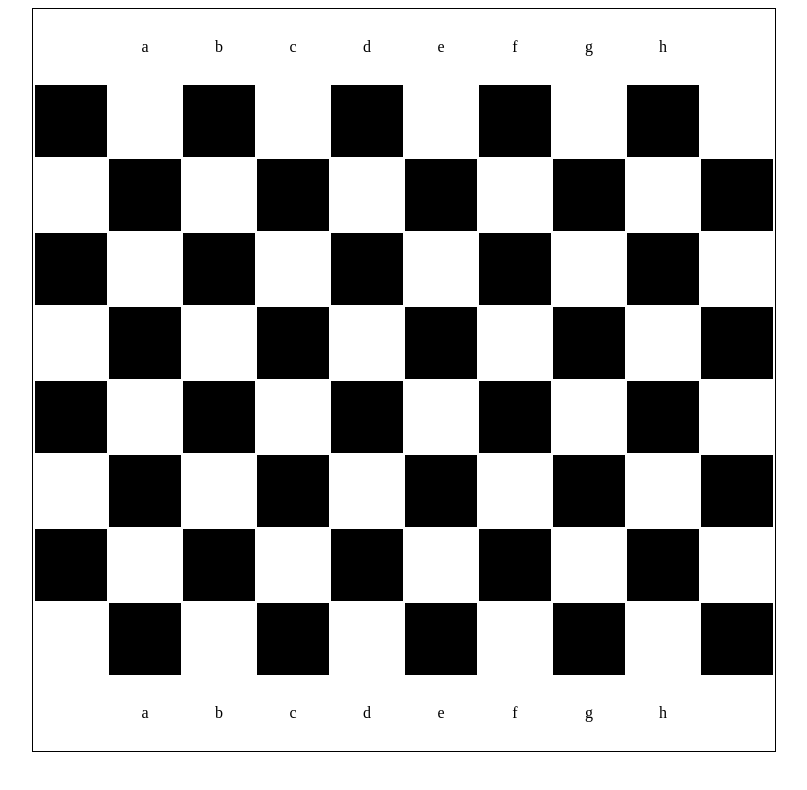
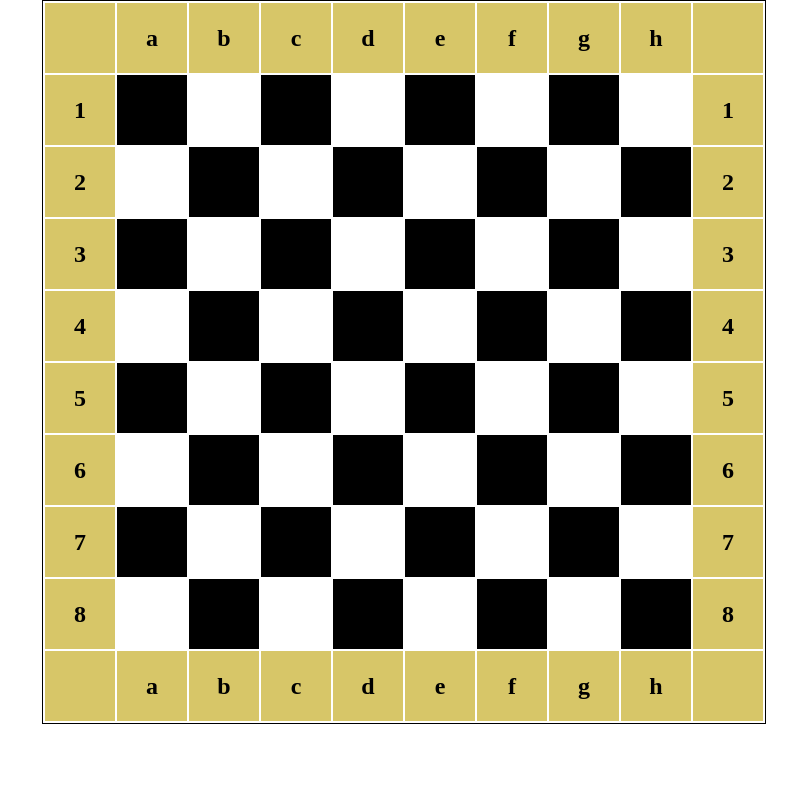
Before and after one commit to Vyalkoff/Java-script, a plain HTML site: page dz_5/dz_1/index.html in a window 1280 px wide. Shown: the whole page, without its empty margins (236-1043 px from the left). Drawn offline with Linux system fonts and the light colour scheme; files that its build step writes are made by us from their sources.

Commit message:
удалил style

```diff
--- a/dz_5/dz_1/chees.js
+++ b/dz_5/dz_1/chees.js
@@ -5,20 +5,34 @@ function getBoard() {
 
 
     for (let i = 0; i < 10; i++) {
+
         let block_tr = document.createElement('tr');
         board.appendChild(block_tr);
 
 
         for (let j = 0; j < 10; j++) {
+
             if (j == 0) flag = !flag;
             let block_td = document.createElement('td');
 
             if (i == 0 || i == 9) {
-                board.appendChild(block_tr);
                 let block_td_word = document.createElement('td');
+
+                block_td_word.className = 'word';
                 block_td_word.innerHTML = words[j];
                 block_tr.appendChild(block_td_word);
+
             } else if (i != 0 && i != 9) {
+
+                if (j == 0 || j == 9) {
+                    let block_td_num = document.createElement('td');
+                    block_td_num.innerHTML = i
+                    block_td_num.className = 'word';
+                    block_tr.appendChild(block_td_num);
+                }
+                else if (j != 0 && j != 9) {
+
+
                     if (flag) {
                         block_td.className = 'black';
                         block_tr.appendChild(block_td);
@@ -29,6 +43,7 @@ function getBoard() {
                         block_tr.appendChild(block_td);
                         flag = !flag;
 
+                    }
                 };
             };
 
--- a/dz_5/dz_1/index.html
+++ b/dz_5/dz_1/index.html
@@ -6,6 +6,39 @@
     <title>Chessboard</title>
     <script defer src="chees.js"></script>
     <link rel="stylesheet" href="style.css">
+    <style>
+        * {
+            margin: 0;
+            padding: 0;
+        }
+
+        #board {
+            font-size: 16px;
+            margin: 0 auto;
+            text-align: center;
+            border: 1px solid black;
+        }
+
+        td {
+            font-size: 24px;
+            font-weight: bold;
+            width: 70px;
+            height: 70px;
+        }
+
+        .black {
+            background: black;
+
+        }
+
+        .white {
+            background: white;
+        }
+
+        .word {
+            background: rgba(212, 194, 92, 0.925);
+        }
+    </style>
 
 </head>
 
--- a/dz_5/dz_1/style.css
+++ /dev/null
@@ -1,18 +0,0 @@
-#board{
-
-    margin: 0 auto;
-    border: 1px solid black;
-    text-align: center;
-}
-
-td{
-    width: 70px;
-    height: 70px;
-}
-.black{
-    background: black;
-
-}
-.white{
-    background: white;
-}
```
Lines whose indentation alone changed are shown as unchanged.
